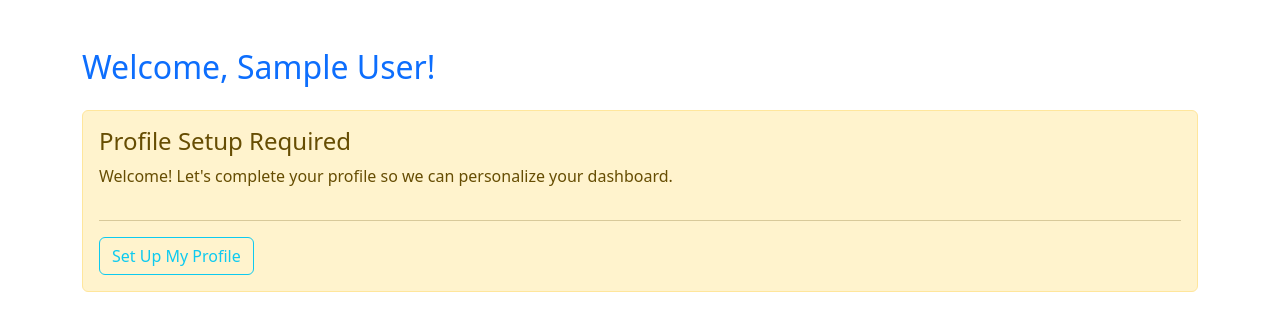
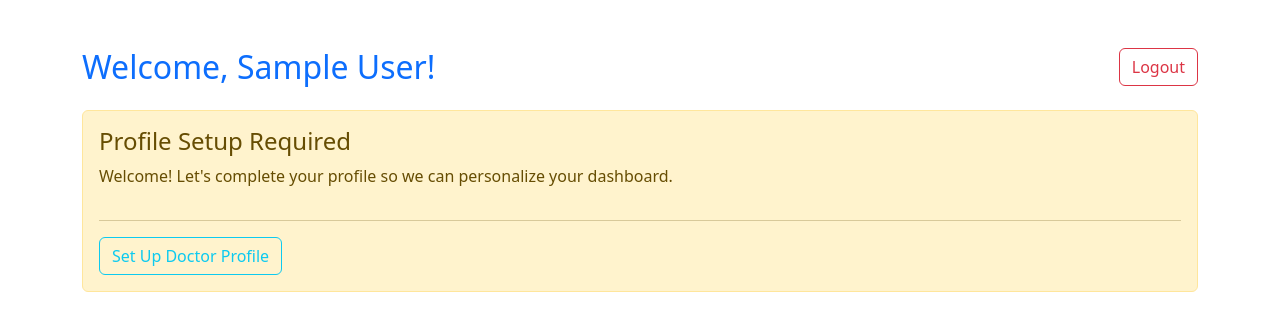
Before and after one commit to SHANICERUGURU/medicalrecordssystem, a Django app: page /dashboard/ in a window 1280 px wide. Shown: the part 56-387 px from the top of the page. Run offline with Django 5.2, Linux system fonts and the light colour scheme; the visitor is signed in with stand-in values (Sample User, id 1); data that the repository does not hold is empty.

Commit message:
created the doctor model, and corresponding views and logic

```diff
--- a/myapp/admin.py
+++ b/myapp/admin.py
@@ -16,3 +16,4 @@ class PatientAdmin(admin.ModelAdmin):
 admin.site.register(Patient)
 admin.site.register(Appointment)
 admin.site.register(User)
+admin.site.register(Doctor)
--- a/myapp/models.py
+++ b/myapp/models.py
@@ -66,11 +66,29 @@ class Patient(models.Model):
     def __str__(self):
         return f"{self.user.first_name} {self.user.last_name}"
 
+class Doctor(models.Model) :
+    user=models.OneToOneField(
+       settings.AUTH_USER_MODEL,
+        on_delete=models.CASCADE,
+        related_name='doctor_profile'
+    )
+    class Specialty(models.TextChoices):
+        generaldoctor = 'GENERALDOCTOR','generaldoctor'
+        dentist = 'DENTIST', 'dentist'
+        oncologist = 'ONCOLOGIST','oncologist'
+        orthopaedic = 'ortho', 'orthopaedic'
+        optician = 'OPTICIAN', 'optician'
+        paediatrician = 'PAEDIATRICIAN', 'paediatrician'
+        cardiologist = 'cardio', 'cardiologist'
 
+    specialty= models.CharField(max_length=100, choices=Specialty.choices, default='generaldotor')
+    hospital=models.CharField(max_length=100)
+    license_number=models.CharField (max_length=100)
+    created_at = models.DateTimeField(auto_now_add=True)
+    updated_at = models.DateTimeField(auto_now=True)
 
-
-
-
+    def __str__(self):
+        return f"{self.user.first_name} {self.user.last_name}"
 
 class Appointment(models.Model):
     appointment_status=[
@@ -83,8 +101,8 @@ class Appointment(models.Model):
     doctor=models.CharField(max_length=100)
     reason=models.TextField()
     status=models.CharField(max_length=20, choices=appointment_status, default='SCHEDULED')
-    created_at = models.DateTimeField(auto_now_add=True)  # Add this
-    updated_at = models.DateTimeField(auto_now=True)      # Add this
+    created_at = models.DateTimeField(auto_now_add=True)
+    updated_at = models.DateTimeField(auto_now=True)
 
-    def __str__(self):  # Add this method
+    def __str__(self):
         return f"Appointment with Dr. {self.doctor} on {self.date_time}"
--- a/myapp/templates/dashboard.html
+++ b/myapp/templates/dashboard.html
@@ -10,6 +10,8 @@
       <h2 class="text-primary mb-0">
         {% if patient %}
           Welcome, {{ patient.user.get_full_name|default:user.username }}!
+        {% elif doctor %}
+          Welcome, Dr. {{ doctor.user.get_full_name|default:user.username }}!
         {% else %}
           Welcome, {{ user.get_full_name|default:user.username }}!
         {% endif %}
@@ -18,6 +20,7 @@
       <!-- Logout Button on the right -->
       <form action="{% url 'logout' %}" method="post" class="d-inline">
         {% csrf_token %}
+        <button type="submit" class="btn btn-outline-danger">Logout</button>
       </form>
     </div>
 
@@ -47,22 +50,40 @@
       <!-- Edit Profile Button -->
       <a href="{% url 'my_profile_edit' request.user.id %}" class="btn btn-primary">Edit My Details</a>
 
+    {% elif doctor %}
+      <!-- Doctor Profile Section -->
+      <div class="card shadow-sm mb-4">
+        <div class="card-header bg-info text-white">
+          <h5 class="mb-0">Professional Profile</h5>
+        </div>
+        <div class="card-body">
+          <p><strong>Specialty:</strong> {{ doctor.get_specialty_display }}</p>
+          <p><strong>Hospital:</strong> {{ doctor.hospital|default:"Not provided" }}</p>
+          <p><strong>License Number:</strong> {{ doctor.license_number|default:"Not provided" }}</p>
+          <p><strong>Member Since:</strong> {{ doctor.created_at|date:"M d, Y" }}</p>
+        </div>
+      </div>
+
+      <!-- Doctor-specific actions -->
+      <div class="d-grid gap-2 d-md-block mb-3">
+        <a href="#" class="btn btn-info me-md-2">View My Appointments</a>
+        <a href="#" class="btn btn-info me-md-2">My Patients</a>
+        <a href="{% url 'doctoreditprofile' request.user.id %}" class="btn btn-primary">Edit My Professional Details</a>
+      </div>
+
     {% else %}
-      <!-- User is authenticated but doesn't have a patient profile -->
+      <!-- User is authenticated but doesn't have a profile -->
       <div class="alert alert-warning">
         <div class="d-flex justify-content-between align-items-start">
           <div>
             <h4 class="alert-heading">Profile Setup Required</h4>
             <p>Welcome! Let's complete your profile so we can personalize your dashboard.</p>
           </div>
-
-          <!-- Logout Button on the right -->
-          <form action="{% url 'logout' %}" method="post" class="d-inline">
-            {% csrf_token %}
-          </form>
         </div>
         <hr>
-        <a href="{% url 'profile_setup' %}" class="btn btn-outline-info">Set Up My Profile</a>
+        <div class="d-grid gap-2 d-md-block">
+          <a href="{% url 'doctorprofilesetup' %}" class="btn btn-outline-info">Set Up Doctor Profile</a>
+        </div>
       </div>
     {% endif %}
 
@@ -89,5 +110,5 @@
       </div>
     </div>
   {% endif %}
-</div>
+</div> <!-- Close container div -->
 {% endblock %}
--- a/myapp/urls.py
+++ b/myapp/urls.py
@@ -12,6 +12,8 @@ urlpatterns = [
     # Profile URLs
     path('profile/setup/', views.profile_setup, name='profile_setup'),
     path('profile/edit/<int:pk>/', views.my_profile_edit, name='my_profile_edit'),
+    path('doctor/setup/', views.doctor_profile_setup,name='doctorprofilesetup'),
+    path('doctor/edit/<int:pk>/', views.doctor_profile_edit, name='doctoreditprofile'),
 
     # Patient management URLs (for doctors)
     path('patients/', views.patient_list, name='patient_list'),
@@ -24,6 +26,8 @@ urlpatterns = [
     # API URLs
     path('api/patients/', views.patient, name='patient_api'),
     path('api/patients/<int:pk>/', views.patient_detail, name='patient_detail_api'),
+    path('api/doctors/', views.doctor_api, name='doctor_api'),
+    path('api/doctors/<int:pk>/', views.doctor_detail_api, name= 'doctor_detail'),
     path('api/user/profile/', views.user_profile, name='user_profile_api'),
     path('api/users/',views.UserPost, name= 'user-post'),
     path('api/appointments/', views.appointments, name='appointments_api'),
--- a/myapp/views.py
+++ b/myapp/views.py
@@ -64,14 +64,14 @@ def patient(request):
         return Response(serializers.data)
 
     elif request.method == 'POST':
-        medical_records_data = request.data.pop('medical_records', [])
         serializers = PatientSerializer(data=request.data)
         if serializers.is_valid():
-            patient = serializers.save(user=request.user)
-            for record_data in medical_records_data:
-                MedicalRecord.objects.create(patient=patient, **record_data)
+            serializers.save()
             return Response(serializers.data, status=status.HTTP_201_CREATED)
         return Response(serializers.errors, status=status.HTTP_400_BAD_REQUEST)
+
+
+
 
 @api_view(['GET', 'PUT', 'DELETE'])
 def patient_detail(request, pk):
@@ -140,9 +140,41 @@ def patient_detail(request, pk):
             status=status.HTTP_204_NO_CONTENT
         )
 
+@api_view(['GET','POST'])
+def doctor_api(request):
+    if request.method == 'GET':
+        doctors=Doctor.objects.all()
+        serializers=DoctorSerializer(doctors, many=True)
+        return Response(serializers.data)
 
+    elif request.method == 'POST':
+        serializers=DoctorSerializer(data=request.data)
+        if serializers.is_valid():
+            serializers.save()
+            return Response(serializers.data, status=status.HTTP_201_CREATED)
+        return Response(serializers.errors, status=status.HTTP_400_BAD_REQUEST)
 
+@api_view(['GET', 'PUT', 'DELETE'])
+def doctor_detail_api(request, pk):
+    try:
+        doctor = Doctor.objects.get(pk=pk)
+    except Doctor.DoesNotExist:
+        return Response(status=status.HTTP_404_NOT_FOUND)
 
+    if request.method == 'GET':
+        serializer = DoctorSerializer(doctor)
+        return Response(serializer.data)
+
+    elif request.method == 'PUT':
+        serializer = DoctorSerializer(doctor, data=request.data)
+        if serializer.is_valid():
+            serializer.save()
+            return Response(serializer.data)
+        return Response(serializer.errors, status=status.HTTP_400_BAD_REQUEST)
+
+    elif request.method == 'DELETE':
+        doctor.delete()
+        return Response(status=status.HTTP_204_NO_CONTENT)
 @login_required
 def patient_list(request):
     # Check if user is authenticated and is a doctor
@@ -158,7 +190,6 @@ def patient_list(request):
         'patients_with_records': patients.filter(medical_records__isnull=False).distinct().count(),
         'recent_patients': patients.filter(created_at__month=timezone.now().month).count(),
         'appointment_count': Appointment.objects.filter(date_time__gte=timezone.now()).count(),
-        'recent_records': MedicalRecord.objects.order_by('-created_at')[:10],
         'upcoming_appointments': Appointment.objects.filter(date_time__gte=timezone.now()).order_by('date_time')[:10]
     }
 
@@ -237,18 +268,22 @@ def user_profile(request):
 def dashboard(request):
     user = request.user
 
-    # Check if patient profile exists using try/except for better error handling
-    try:
-        patient = user.patient_profile
+    # Check if profiles exist
+    patient = getattr(user, 'patient_profile', None)
+    doctor = getattr(user, 'doctor_profile', None)
+
+    # Get appointments based on user type
+    if patient:
         appointments = Appointment.objects.filter(patient=patient)
-    except AttributeError:
-        # patient_profile doesn't exist
-        patient = None
+    elif doctor:
+        appointments = Appointment.objects.filter(doctor=doctor)
+    else:
         appointments = Appointment.objects.none()
 
     return render(request, 'dashboard.html', {
         'user': user,
         'patient': patient,
+        'doctor': doctor,
         'appointments': appointments
     })
 
@@ -327,3 +362,60 @@ def my_profile_edit(request,pk):
         form = PatientForm(instance=profile)
 
     return render(request, 'my_profile_form.html', {'form': form, 'mode': 'edit'})
+
+
+@login_required
+def doctor_profile_setup(request):
+    # Check if user already has a doctor profile
+    if hasattr(request.user, 'doctor_profile'):
+        messages.info(request, 'You already have a doctor profile.')
+        return redirect('dashboard')
+
+    if request.method == 'POST':
+        form = DoctorForm(request.POST)
+        if form.is_valid():
+            # Create doctor profile but don't save yet
+            doctor = form.save(commit=False)
+            doctor.user = request.user  # Associate with current user
+            doctor.save()
+            messages.success(request, 'Doctor profile created successfully!')
+            return redirect('dashboard')
+    else:
+        form = DoctorForm()
+
+    return render(request, 'doctorregistration.html', {
+        'form': form,
+        'title': 'Doctor Profile Setup'
+    })
+
+
+@login_required
+def doctor_profile_edit(request, pk):
+    # Verify the user is editing their own profile
+    if request.user.id != pk:
+        messages.error(request, 'You can only edit your own profile.')
+        return redirect('dashboard')
+
+    # Check if user has a doctor profile
+    if not hasattr(request.user, 'doctor_profile'):
+        messages.info(request, 'Please complete your doctor profile setup first.')
+        return redirect('doctorprofilesetup')
+
+    try:
+        profile = request.user.doctor_profile
+    except AttributeError:
+        messages.info(request, 'Please complete your doctor profile setup first.')
+        return redirect('doctorprofilesetup')
+
+    if request.method == 'POST':
+        form = DoctorForm(request.POST, instance=profile)
+        if form.is_valid():
+            form.save()
+            messages.success(request, 'Doctor profile updated successfully.')
+            return redirect('dashboard')
+        else:
+            messages.error(request, 'Please correct the errors below.')
+    else:
+        form = DoctorForm(instance=profile)
+
+    return render(request, 'doctorregistration.html', {'form': form, 'mode': 'edit'})
```
Also changed, not shown: myapp/forms.py (+16 -0 lines), myapp/serializers.py (+7 -0 lines), myapp/templates/doctorregistration.html (added, +42 -0 lines), myapp/migrations/0008_doctor.py (added).
